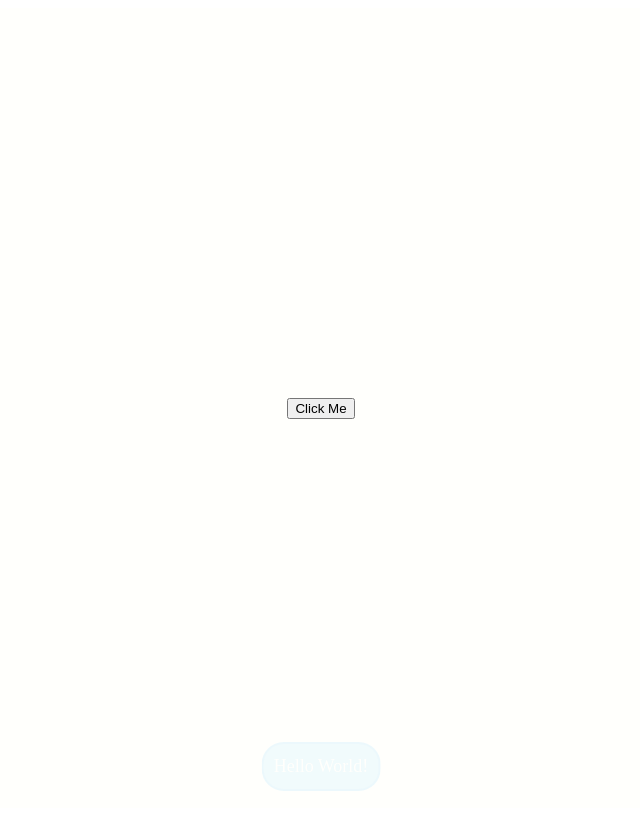
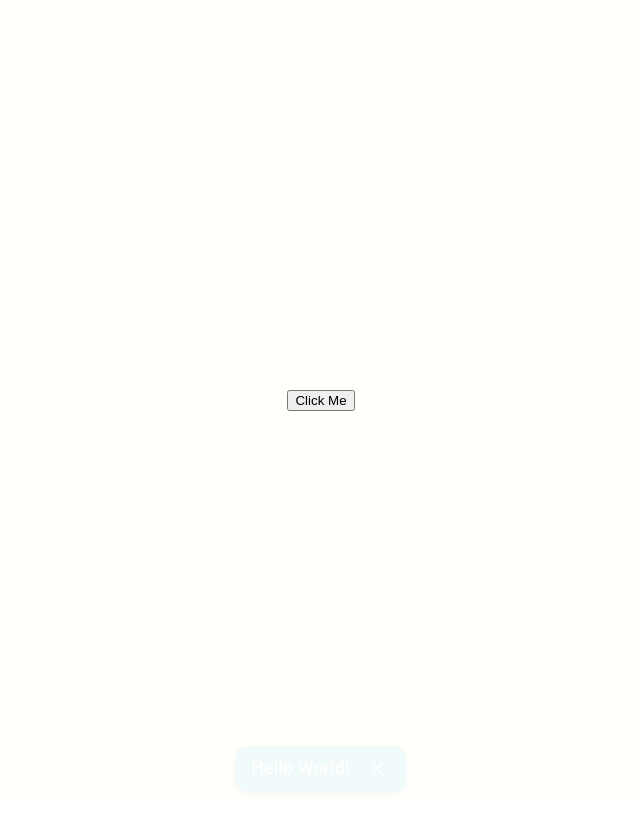
Before and after one commit to g-thinh/simple-snackbar, a React (Create React App) app: page / in a window 1280 px wide. Both pictures are taken after a click on the button "Click Me". Shown: the whole page, without its empty margins (319-959 px from the left). Built offline with nearby package versions, Linux system fonts and the light colour scheme.

Commit message:
snackbar now has a close handler button

```diff
--- a/package.json
+++ b/package.json
@@ -8,6 +8,7 @@
     "@testing-library/user-event": "^12.1.10",
     "react": "^17.0.1",
     "react-dom": "^17.0.1",
+    "react-icons": "^4.1.0",
     "react-redux": "^7.2.2",
     "react-scripts": "4.0.1",
     "redux": "^4.0.5",
--- a/src/App.js
+++ b/src/App.js
@@ -1,16 +1,18 @@
 import React from "react";
 import styled from "styled-components";
 import Snackbar from "./components/Snackbar";
+import GlobalStyles from "./components/GlobalStyles";
 import { useDispatch } from "react-redux";
-import { toggleSnackbar } from "./redux/uiActions";
+import { toggleSnackbarOpen } from "./redux/uiActions";
 
 function App() {
   const dispatch = useDispatch();
 
   return (
     <Wrapper>
-      <button onClick={(ev) => dispatch(toggleSnackbar())}>Click Me</button>
+      <button onClick={(ev) => dispatch(toggleSnackbarOpen())}>Click Me</button>
       <Snackbar timeout={3000}>Hello World!</Snackbar>
+      <GlobalStyles />
     </Wrapper>
   );
 }
--- a/src/components/Snackbar.js
+++ b/src/components/Snackbar.js
@@ -1,46 +1,74 @@
 import React from "react";
 import styled from "styled-components";
 import { useSelector, useDispatch } from "react-redux";
-import { toggleSnackbar } from "../redux/uiActions";
+import { toggleSnackbarClose } from "../redux/uiActions";
+import { FiX } from "react-icons/fi";
 
 const Snackbar = ({ children, timeout }) => {
   const dispatch = useDispatch();
-  const TIMER = (timeout - 500) / 1000 + "s";
+  const TIME = (timeout - 500) / 1000 + "s";
   const SHOW = useSelector((state) => state.toggleSnackbar);
 
+  let TIMER;
+  function handleTimeout() {
+    TIMER = setTimeout(() => {
+      dispatch(toggleSnackbarClose());
+    }, timeout);
+  }
+
   if (SHOW) {
-    setTimeout(() => {
-      dispatch(toggleSnackbar());
-    }, timeout);
+    handleTimeout();
+  }
+
+  function handleClose() {
+    clearTimeout(TIMER);
+    dispatch(toggleSnackbarClose());
   }
 
   // React.useEffect(() => {
   //   console.log("Timeout", TIMER);
   // }, []);
 
-  return SHOW && <Bar timeout={TIMER}>{children}</Bar>;
+  return (
+    SHOW && (
+      <Bar timeout={TIME}>
+        <p>{children}</p>
+        <Button onClick={handleClose}>
+          <FiX size="1.3rem" />
+        </Button>
+      </Bar>
+    )
+  );
 };
 
 const Bar = styled.div`
+  display: flex;
+  justify-content: center;
+  align-items: center;
+
   position: fixed;
+  z-index: 9;
   bottom: 10%;
   left: 50%;
   transform: translateX(-50%);
+
   width: auto;
-  padding: 0 10px;
-  height: 45px;
-  border-radius: 22px;
-  border: 2px solid hsla(200deg, 100%, 65%, 0.7);
+  padding: 0.5rem 1rem;
+  border-radius: 0.75rem;
   background-color: hsla(200deg, 100%, 65%, 0.7);
-  display: flex;
-  justify-content: center;
-  align-items: center;
+  border: transparent;
+  box-shadow: 0 3px 6px rgba(0, 0, 0, 0.16), 0 3px 6px rgba(0, 0, 0, 0.23);
   color: white;
   font-weight: 500;
   font-size: 18px;
   text-align: center;
-  z-index: 9;
+
   animation: fadein 0.5s, fadeout 0.5s ${(props) => props.timeout};
+
+  &:hover {
+    /* filter: brightness(0.9); */
+    /* background-color: hsla(200deg, 100%, 65%, 0.8); */
+  }
 
   @keyframes fadein {
     from {
@@ -65,4 +93,24 @@ const Bar = styled.div`
   }
 `;
 
+const Button = styled.button`
+  display: flex;
+  justify-content: center;
+  align-items: center;
+  margin-left: 0.875rem;
+  padding: 0;
+  height: 1.7rem;
+  width: 1.7rem;
+  text-align: center;
+  border: none;
+  border-radius: 50%;
+  background-color: transparent;
+  color: #fff;
+  cursor: pointer;
+
+  &:hover {
+    background-color: hsla(200deg, 100%, 65%, 0.3);
+  }
+`;
+
 export default Snackbar;
--- a/src/redux/uiActions.js
+++ b/src/redux/uiActions.js
@@ -1,7 +1,3 @@
-export const toggleSnackbar = () => ({
-  type: "TOGGLE_SNACKBAR",
-});
-
 export const toggleSnackbarOpen = () => ({
   type: "TOGGLE_SNACKBAR_OPEN",
 });
--- a/src/redux/uiReducers.js
+++ b/src/redux/uiReducers.js
@@ -6,15 +6,8 @@ const initialState = {
 
 export default function chatReducer(state = initialState, action) {
   switch (action.type) {
-    case "TOGGLE_SNACKBAR": {
-      return {
-        ...state,
-        toggleSnackbar: !state.toggleSnackbar,
-      };
-    }
-
     case "TOGGLE_SNACKBAR_OPEN": {
-      console.log("Snackbar is Open!");
+      // console.log("Snackbar is Open!");
       return {
         ...state,
         toggleSnackbar: true,
@@ -22,7 +15,7 @@ export default function chatReducer(state = initialState, action) {
     }
 
     case "TOGGLE_SNACKBAR_CLOSE": {
-      console.log("Snackbar is Closed!");
+      // console.log("Snackbar is Closed!");
       return {
         ...state,
         toggleSnackbar: false,
```
Also changed, not shown: 2 other files (tests, documents, lock files or other folders).
